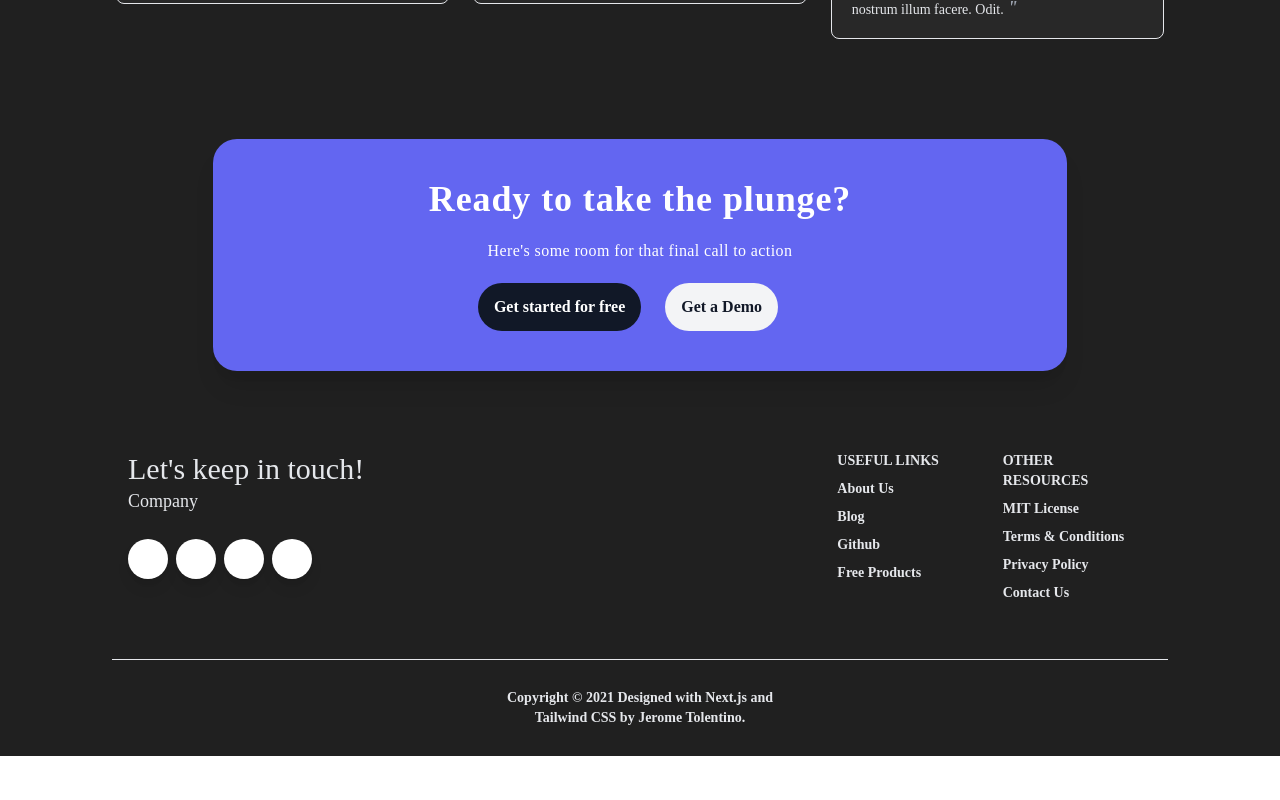
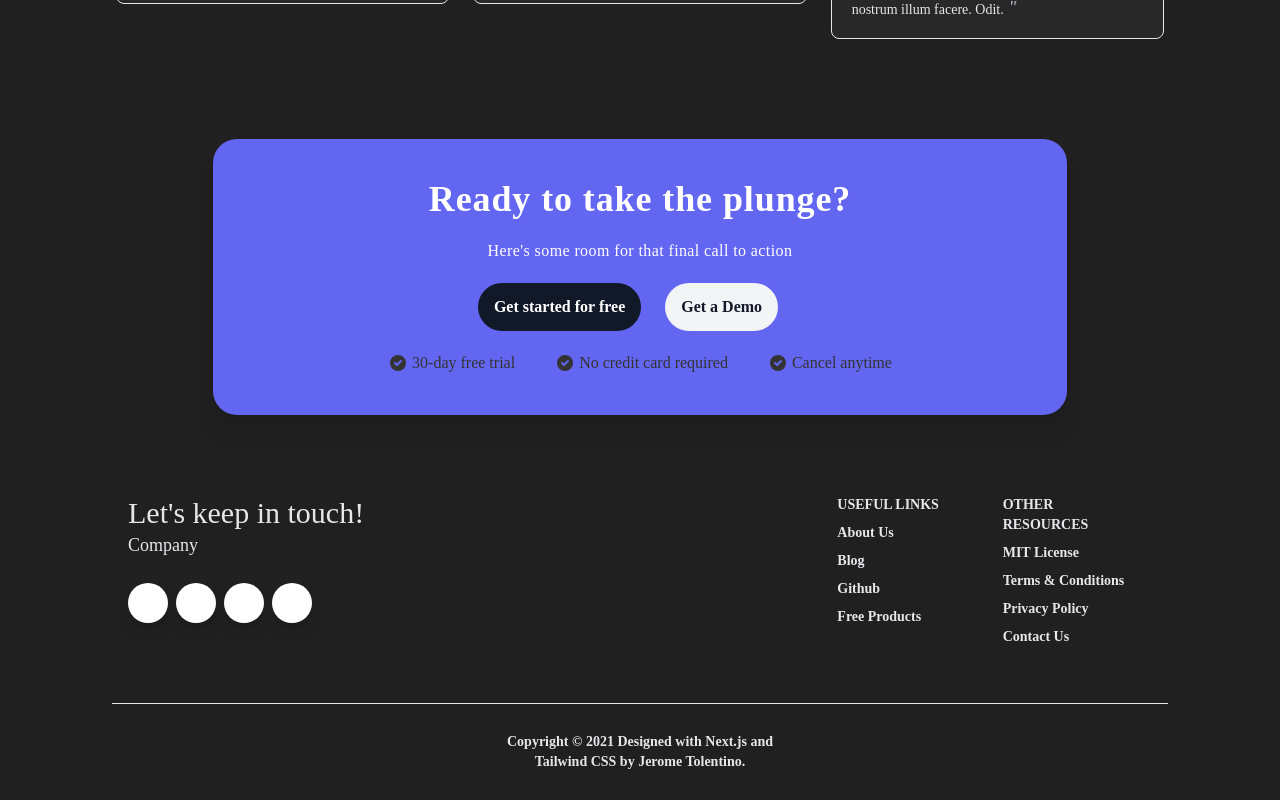
Before and after one commit to synerjay/landing-page-template-nextjs, a Next.js app: page / in a window 1280 px wide. Shown: the part 6396-7196 px from the top of the page. Before the commit the page ends 7152 px from the top, so only its background shows below. Built offline with nearby package versions, Linux system fonts and the light colour scheme.

Commit message:
added conditions on action card

```diff
--- a/comps/Action.js
+++ b/comps/Action.js
@@ -24,6 +24,53 @@ const Action = () => {
             Get a Demo
           </a>
         </div>
+        <div className='flex justify-center items-center gap-x-10'>
+          <span className='flex items-center gap-x-1'>
+            <svg
+              xmlns='http://www.w3.org/2000/svg'
+              className='h-5 w-5'
+              viewBox='0 0 20 20'
+              fill='currentColor'
+            >
+              <path
+                fillRule='evenodd'
+                d='M10 18a8 8 0 100-16 8 8 0 000 16zm3.707-9.293a1 1 0 00-1.414-1.414L9 10.586 7.707 9.293a1 1 0 00-1.414 1.414l2 2a1 1 0 001.414 0l4-4z'
+                clipRule='evenodd'
+              />
+            </svg>{' '}
+            30-day free trial{' '}
+          </span>
+          <span className='flex items-center gap-x-1'>
+            <svg
+              xmlns='http://www.w3.org/2000/svg'
+              className='h-5 w-5'
+              viewBox='0 0 20 20'
+              fill='currentColor'
+            >
+              <path
+                fillRule='evenodd'
+                d='M10 18a8 8 0 100-16 8 8 0 000 16zm3.707-9.293a1 1 0 00-1.414-1.414L9 10.586 7.707 9.293a1 1 0 00-1.414 1.414l2 2a1 1 0 001.414 0l4-4z'
+                clipRule='evenodd'
+              />
+            </svg>{' '}
+            No credit card required{' '}
+          </span>
+          <span className='flex items-center gap-x-1'>
+            <svg
+              xmlns='http://www.w3.org/2000/svg'
+              className='h-5 w-5'
+              viewBox='0 0 20 20'
+              fill='currentColor'
+            >
+              <path
+                fillRule='evenodd'
+                d='M10 18a8 8 0 100-16 8 8 0 000 16zm3.707-9.293a1 1 0 00-1.414-1.414L9 10.586 7.707 9.293a1 1 0 00-1.414 1.414l2 2a1 1 0 001.414 0l4-4z'
+                clipRule='evenodd'
+              />
+            </svg>{' '}
+            Cancel anytime{' '}
+          </span>
+        </div>
       </div>
     </div>
   );
```
